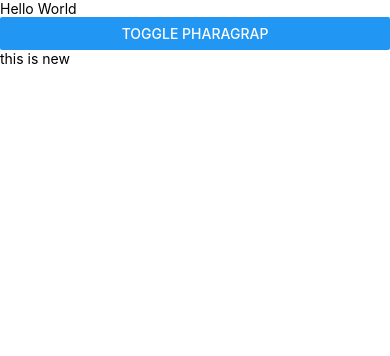
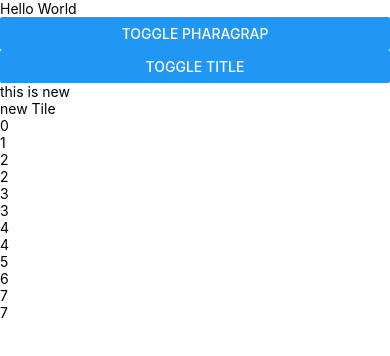
Before and after one commit to darmayasa221/git-flow-and-react-native, a React Native app: screen / in a window 390 px wide. Shown: the top 356 px of the page. Built offline with nearby package versions, Linux system fonts and the light colour scheme.

Commit message:
how the useMemo work

```diff
--- a/App.tsx
+++ b/App.tsx
@@ -1,11 +1,13 @@
-import React, {useCallback, useState} from 'react';
+import React, {useCallback, useMemo, useState} from 'react';
 import {SafeAreaView, Text, View} from 'react-native';
 import DemoOutput from './src/components/Demo/DemoOutput';
 import ButtonComponent from './src/components/UI/ButtonComponent';
+import DemoList from './src/components/Demo/DemoList';
 
 const App = () => {
   console.log('RUNING APP');
   const [showPharagrap, setShowPharagrap] = useState(false);
+  const [title, setTitle] = useState('new Tile');
   // const toggleShowPharagrapHandler = () => {
   //   setShowPharagrap(prev => !prev);
   // };
@@ -18,6 +20,13 @@ const App = () => {
   const toggleShowPharagrapHandler = useCallback(() => {
     setShowPharagrap(prev => !prev);
   }, []);
+  const toggleChangeTitleHandler = useCallback(() => {
+    setTitle(() => 'title change');
+  }, []);
+  const dataMemo = useMemo(() => {
+    console.log('data memo app');
+    return [1, 2, 3, 4, 5, 6, 7, 3, 2, 4, 7, 0];
+  }, []);
   return (
     <View>
       <SafeAreaView />
@@ -26,8 +35,13 @@ const App = () => {
         title="Toggle Pharagrap"
         onPress={toggleShowPharagrapHandler}
       />
+      <ButtonComponent
+        title="Toggle Title"
+        onPress={toggleChangeTitleHandler}
+      />
       {showPharagrap && <Text>show pharagrap</Text>}
       <DemoOutput isActive={true} />
+      <DemoList data={dataMemo} title={title} />
     </View>
   );
 };
--- /dev/null
+++ b/src/components/Demo/DemoList.tsx
@@ -0,0 +1,21 @@
+import React, {FC, memo, useMemo} from 'react';
+import {Text, View} from 'react-native';
+
+const DemoList: FC<{title: string; data: Array<number>}> = ({data, title}) => {
+  const sortedMemo = useMemo(() => {
+    console.log('SORTED MEMO');
+    return data.sort((a, b) => a - b);
+  }, [data]);
+  // const sorted = data.sort((a, b) => a - b);
+  console.log('DEMOLIST COMPONENT');
+  return (
+    <View>
+      <Text>{title}</Text>
+      {sortedMemo.map((value, index) => (
+        <Text key={index}>{value}</Text>
+      ))}
+    </View>
+  );
+};
+
+export default memo(DemoList);
```
